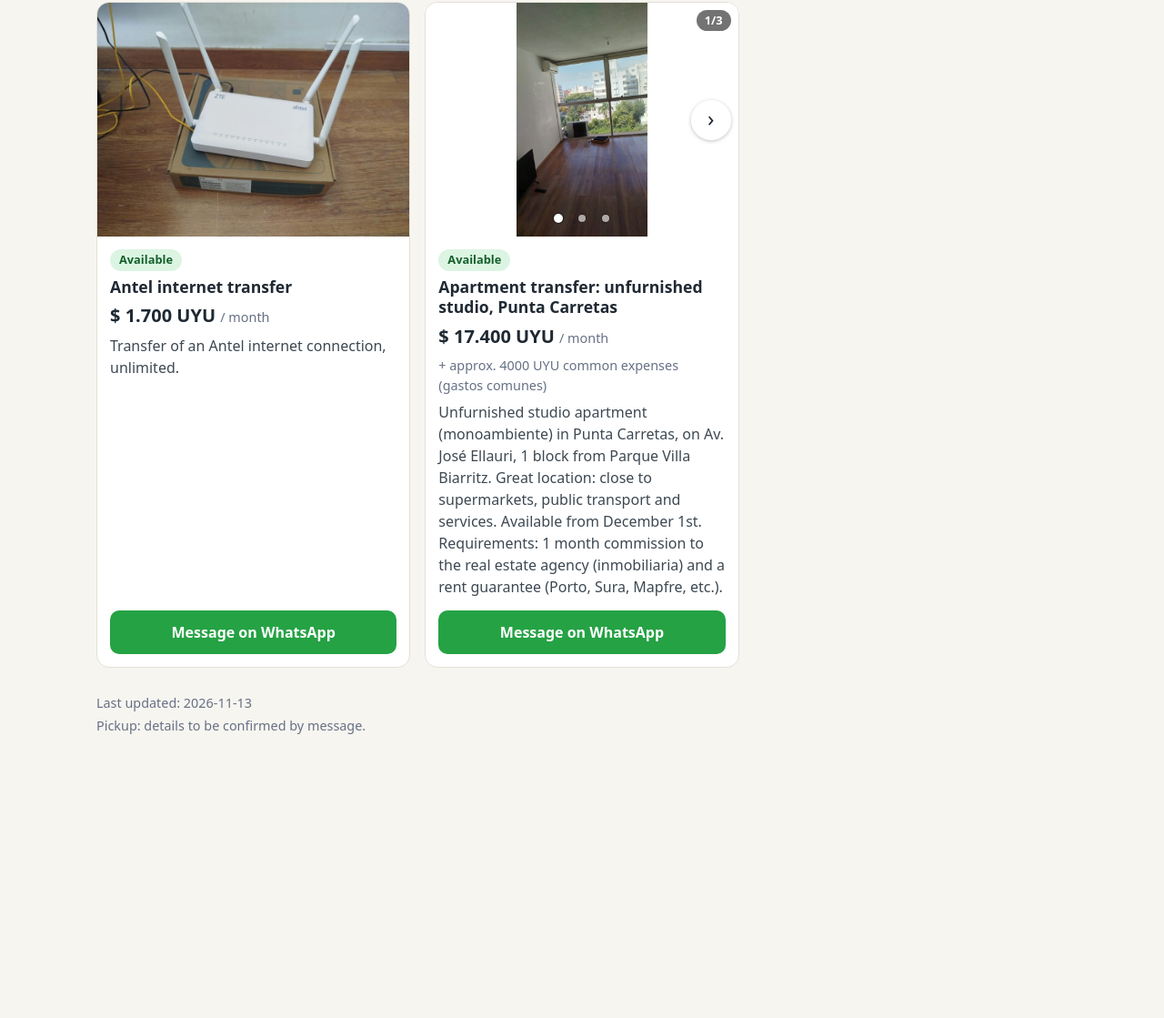
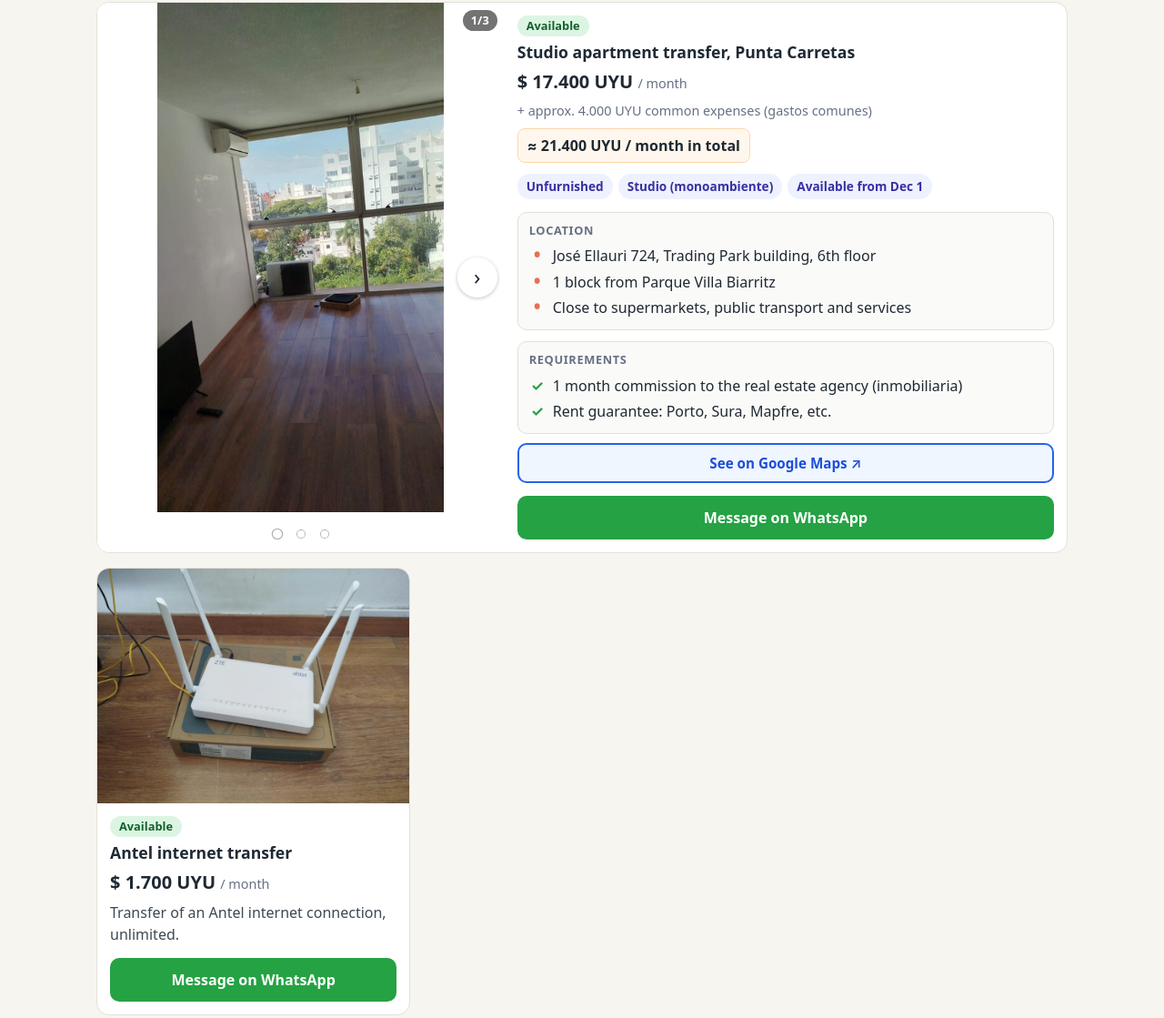
Before and after one commit to cristian-encalada/venta-mudanza, a plain HTML site: page index.html in a window 1280 px wide. Shown: the part 2816-3935 px from the top of the page at 91% size. Before the commit the page ends 3743 px from the top, so only its background shows below. Drawn offline with Linux system fonts and the light colour scheme.

Commit message:
Restructure apartment card with address, costs and requirements; remove table photo

```diff
--- a/app.js
+++ b/app.js
@@ -12,7 +12,7 @@
       wa: "Message on WhatsApp", askAnyway: "Ask anyway",
       month: "month", perMonth: "/ month",
       updated: "Last updated: ", pickup: "Pickup: details to be confirmed by message.",
-      fab: "WhatsApp", noResults: "Nothing available right now.", details: "Product reference",
+      fab: "WhatsApp", noResults: "Nothing available right now.", details: "Product reference", map: "See on Google Maps",
       prev: "Previous photo", next: "Next photo", goTo: "Go to photo ", close: "Close", photo: "Photo ", lang: "Language",
       msgItem: function (t, p) { return "Hi! I'm interested in: " + t + " (" + p + "). Is it still available?"; },
       msgGeneral: "Hi! I saw your moving out sale and I have a question."
@@ -27,7 +27,7 @@
       wa: "Escribir por WhatsApp", askAnyway: "Consultar igual",
       month: "mes", perMonth: "/ mes",
       updated: "Última actualización: ", pickup: "Retiro: detalles a coordinar por mensaje.",
-      fab: "WhatsApp", noResults: "No hay nada disponible por ahora.", details: "Referencia del producto",
+      fab: "WhatsApp", noResults: "No hay nada disponible por ahora.", details: "Referencia del producto", map: "Ver en Google Maps",
       prev: "Foto anterior", next: "Foto siguiente", goTo: "Ir a la foto ", close: "Cerrar", photo: "Foto ", lang: "Idioma",
       msgItem: function (t, p) { return "¡Hola! Me interesa: " + t + " (" + p + "). ¿Sigue disponible?"; },
       msgGeneral: "¡Hola! Vi tu venta por mudanza y tengo una consulta."
@@ -92,14 +92,22 @@
       btn = '<a class="wa-btn" target="_blank" rel="noopener" href="' +
             esc(waUrl(s.msgItem(title, plainPrice(l, s)))) + '">' + esc(label) + "</a>";
     }
-    return '<article class="card is-' + esc(st) + '" data-status="' + esc(st) + '">' +
+    var chips = (l.chips || []).map(function (c) { return '<li>' + esc(c[lang]) + "</li>"; }).join("");
+    var secs = (l.sections || []).map(function (sec) {
+      return '<section class="facts facts-' + esc(sec.icon || "") + '"><h4>' + esc(sec.title[lang]) + "</h4><ul>" +
+        sec.items.map(function (it) { return "<li>" + esc(it[lang]) + "</li>"; }).join("") + "</ul></section>";
+    }).join("");
+    return '<article class="card is-' + esc(st) + (l.wide ? " wide" : "") + '" data-status="' + esc(st) + '">' +
       carouselHtml(l, s) +
       '<div class="card-body"><span class="badge ' + esc(st) + '">' + esc(s[st]) + "</span>" +
       "<h3>" + esc(title) + "</h3>" +
       '<div class="price">$ ' + fmtNumber(l.price) + " " + esc(CONFIG.currency) +
       (l.priceSuffix ? ' <small>' + esc(s.perMonth) + "</small>" : "") + "</div>" +
       (l.extra ? '<p class="extra">' + esc(l.extra[lang]) + "</p>" : "") +
-      '<p class="desc">' + esc(l.desc[lang]) + "</p>" +
+      (l.total ? '<p class="total">' + esc(l.total[lang]) + "</p>" : "") +
+      (chips ? '<ul class="chips">' + chips + "</ul>" : "") +
+      (l.desc && l.desc[lang] ? '<p class="desc">' + esc(l.desc[lang]) + "</p>" : "") + secs +
+      (l.mapLink ? '<a class="ref-link" href="' + esc(l.mapLink) + '" target="_blank" rel="noopener">' + esc(s.map) + " &#8599;</a>" : "") +
       (l.link ? '<a class="ref-link" href="' + esc(l.link) + '" target="_blank" rel="noopener">' + esc(s.details + " (" + storeName(l.link) + ")") + " &#8599;</a>" : "") + btn + "</div></article>";
   }
 
--- a/data.js
+++ b/data.js
@@ -89,7 +89,7 @@ const LISTINGS = [
     desc: { en: "Square folding table, iron frame and wood-look MDF top. 60 × 60 cm, 70 cm high, 4 kg. Folds flat, good for 2 people or small spaces.",
             es: "Mesa plegable cuadrada, estructura de hierro y tapa de MDF símil madera. 60 × 60 cm, 70 cm de alto, 4 kg. Se pliega, ideal para 2 personas o espacios chicos." },
     link: "https://www.mercadolibre.com.uy/mesa-plegable-cuadrada-de-hierro-y-madera/p/MLU27622273",
-    images: ["images/real-table-1.jpg", "images/real-table-2.jpg", "images/ml-table-1.jpg", "images/ml-table-2.jpg", "images/ml-table-3.jpg"]
+    images: ["images/real-table-1.jpg", "images/real-table-2.jpg", "images/ml-table-1.jpg", "images/ml-table-3.jpg"]
   },
   {
     id: "airfryer", section: "items", status: "available", price: 1000,
@@ -100,18 +100,37 @@ const LISTINGS = [
     images: ["images/real-airfryer-1.jpg", "images/real-airfryer-2.jpg", "images/real-airfryer-3.jpg", "images/ml-airfryer-1.jpg", "images/ml-airfryer-2.jpg", "images/ml-airfryer-3.jpg"]
   },
   {
+    id: "apartment", section: "services", status: "available", price: 17400, priceSuffix: "month",
+    wide: true,
+    extra: { en: "+ approx. 4.000 UYU common expenses (gastos comunes)", es: "+ aprox. 4.000 UYU de gastos comunes" },
+    total: { en: "≈ 21.400 UYU / month in total", es: "≈ 21.400 UYU / mes en total" },
+    title: { en: "Studio apartment transfer, Punta Carretas", es: "Traspaso de monoambiente en Punta Carretas" },
+    chips: [
+      { en: "Unfurnished", es: "Sin amueblar" },
+      { en: "Studio (monoambiente)", es: "Monoambiente" },
+      { en: "Available from Dec 1", es: "Disponible desde el 1/12" }
+    ],
+    sections: [
+      { title: { en: "Location", es: "Ubicación" }, icon: "pin", items: [
+        { en: "José Ellauri 724, Trading Park building, 6th floor", es: "José Ellauri 724, edificio Trading Park, piso 6" },
+        { en: "1 block from Parque Villa Biarritz", es: "A 1 cuadra del Parque Villa Biarritz" },
+        { en: "Close to supermarkets, public transport and services", es: "Cerca de supermercados, transporte y servicios" }
+      ] },
+      { title: { en: "Requirements", es: "Requisitos" }, icon: "check", items: [
+        { en: "1 month commission to the real estate agency (inmobiliaria)", es: "1 mes de comisión a la inmobiliaria" },
+        { en: "Rent guarantee: Porto, Sura, Mapfre, etc.", es: "Garantía de alquiler: Porto, Sura, Mapfre, etc." }
+      ] }
+    ],
+    desc: { en: "", es: "" },
+    mapLink: "https://www.google.com/maps/search/?api=1&query=Jos%C3%A9+Ellauri+724,+Montevideo,+Uruguay",
+    images: ["images/real-apartment-1.jpg", "images/real-apartment-2.jpg", "images/real-apartment-3.jpg"]
+  },
+  {
     id: "internet", section: "services", status: "available", price: 1700, priceSuffix: "month",
     title: { en: "Antel internet transfer", es: "Traspaso de internet Antel" },
     desc: { en: "Transfer of an Antel internet connection, unlimited.",
             es: "Traspaso de conexión de internet Antel, ilimitada." },
     images: ["images/real-internet-1.jpg"]
-  },
-  {
-    id: "apartment", section: "services", status: "available", price: 17400, priceSuffix: "month",
-    extra: { en: "+ approx. 4000 UYU common expenses (gastos comunes)", es: "+ aprox. 4000 UYU de gastos comunes" },
-    title: { en: "Apartment transfer: unfurnished studio, Punta Carretas", es: "Traspaso de apartamento: monoambiente sin amueblar, Punta Carretas" },
-    desc: { en: "Unfurnished studio apartment (monoambiente) in Punta Carretas, on Av. José Ellauri, 1 block from Parque Villa Biarritz. Great location: close to supermarkets, public transport and services. Available from December 1st.\nRequirements: 1 month commission to the real estate agency (inmobiliaria) and a rent guarantee (Porto, Sura, Mapfre, etc.).",
-            es: "Monoambiente sin amueblar en Punta Carretas, sobre Av. José Ellauri, a 1 cuadra del Parque Villa Biarritz. Excelente ubicación: cerca de supermercados, transporte y servicios. Disponible desde el 1 de diciembre.\nRequisitos: 1 mes de comisión a la inmobiliaria y garantía de alquiler (Porto, Sura, Mapfre, etc.)." },
-    images: ["images/real-apartment-1.jpg", "images/real-apartment-2.jpg", "images/real-apartment-3.jpg"]
   }
+
 ];
--- a/index.html
+++ b/index.html
@@ -9,7 +9,7 @@
 <meta property="og:description" content="Muebles, electrodomésticos, monoambiente en Punta Carretas e internet Antel. Furniture, appliances, studio apartment and Antel internet transfer.">
 <meta property="og:type" content="website">
 <link rel="icon" href="images/placeholder.svg">
-<link rel="stylesheet" href="styles.css?v=3">
+<link rel="stylesheet" href="styles.css?v=6">
 </head>
 <body>
 <header class="site-header">
@@ -53,7 +53,7 @@
   <button type="button" class="lb-nav lb-next" id="lb-next">&#8250;</button>
 </div>
 
-<script src="data.js?v=3"></script>
-<script src="app.js?v=3"></script>
+<script src="data.js?v=6"></script>
+<script src="app.js?v=6"></script>
 </body>
 </html>
--- a/styles.css
+++ b/styles.css
@@ -70,12 +70,28 @@ footer p{margin:4px 0}
 .lb-prev{left:8px}.lb-next{right:8px}
 .lb-nav.single{display:none}
 button:focus-visible,a:focus-visible{outline:3px solid #2563eb;outline-offset:2px}
+.total{margin:2px 0 0;font-weight:700;color:var(--text);background:#fff7ed;border:1px solid #fed7aa;border-radius:8px;padding:6px 10px;align-self:flex-start}
+.chips{list-style:none;margin:6px 0 2px;padding:0;display:flex;flex-wrap:wrap;gap:6px}
+.chips li{font-size:.85rem;font-weight:600;padding:4px 10px;border-radius:999px;background:#eef2ff;color:#3730a3}
+.facts{margin-top:6px;padding:10px 12px;border:1px solid var(--border);border-radius:10px;background:#fafaf8}
+.facts h4{margin:0 0 4px;font-size:.8rem;text-transform:uppercase;letter-spacing:.05em;color:var(--muted)}
+.facts ul{list-style:none;margin:0;padding:0}
+.facts li{position:relative;padding:3px 0 3px 26px;line-height:1.4}
+.facts li::before{position:absolute;left:0;top:3px;width:18px;text-align:center;font-weight:700}
+.facts-pin li::before{content:"\2022";color:var(--accent);font-size:1.3rem;line-height:1}
+.facts-check li::before{content:"\2713";color:var(--wa)}
+.card.wide{grid-column:1/-1}
 @media (min-width:640px){
   h1{font-size:1.6rem}
   .grid{grid-template-columns:repeat(2,1fr)}
   .site-header{position:sticky;top:0;z-index:20}
   .arrow{width:44px;height:44px}
 }
+@media (min-width:900px){
+  .card.wide{flex-direction:row}
+  .card.wide .carousel{flex:0 0 42%;max-width:42%;align-self:stretch;background:#fff}
+  .card.wide .slide{aspect-ratio:4/5}
+}
 @media (min-width:1024px){
   .grid{grid-template-columns:repeat(3,1fr)}
 }
```
Also changed, not shown: images/ml-table-2.jpg (deleted).
